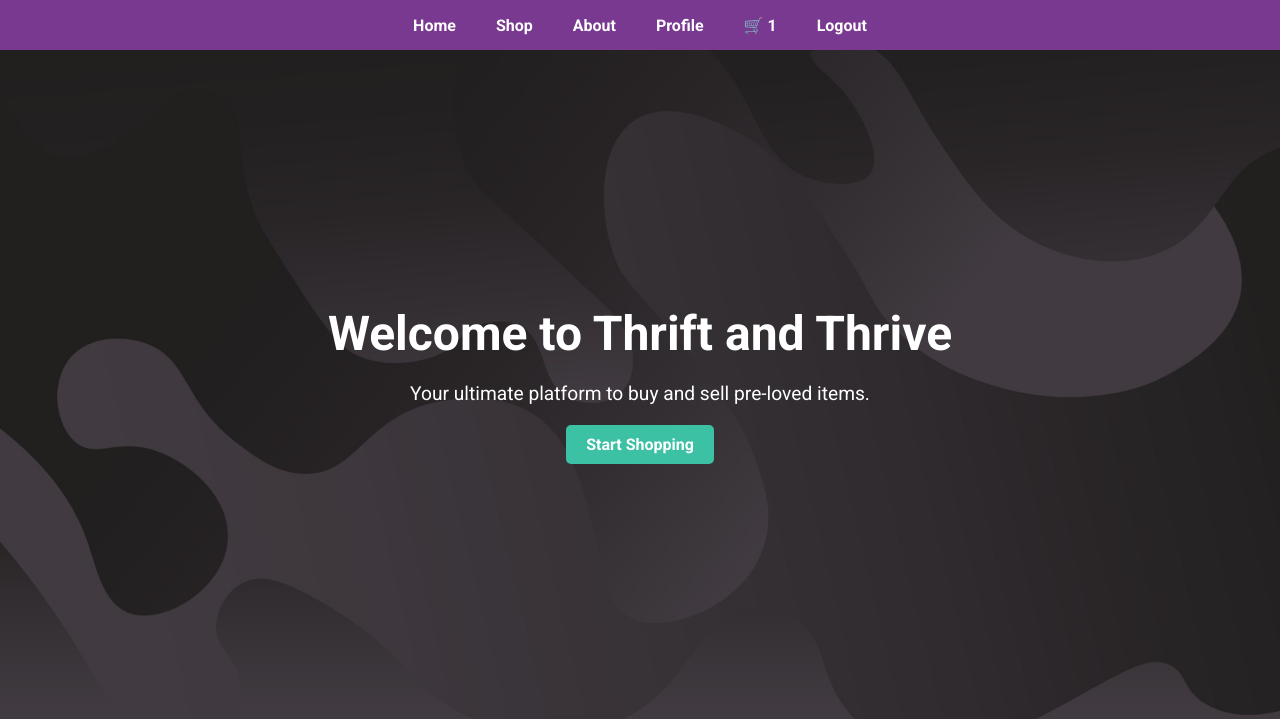
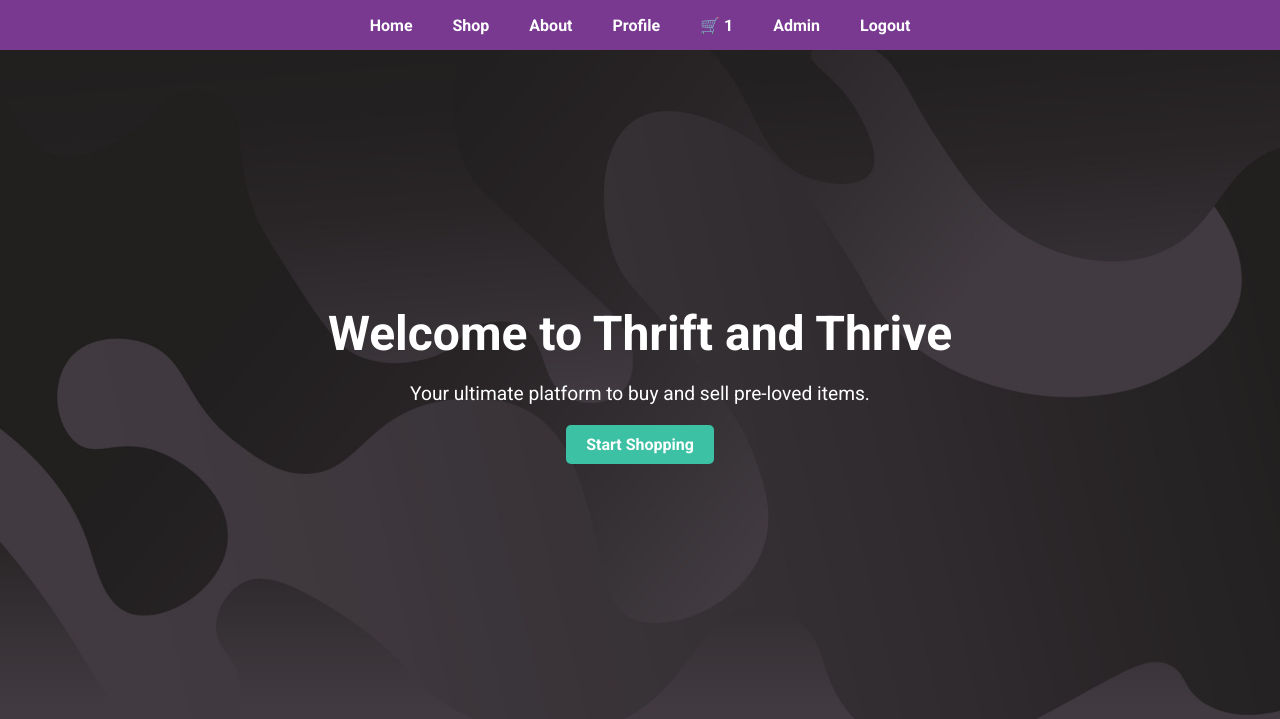
Before and after one commit to MysticHqra/Thrift-and-Thrive, a Flask app: page / in a window 1280 px wide. Shown: the top 719 px of the page. Run offline with Flask 3, Linux system fonts and the light colour scheme; the visitor is signed in with stand-in values (Sample User, id 1); tables that the repository leaves empty hold one stand-in row (values such as "Sample post"); one stand-in notice (Sample message) is shown; some libraries are stand-ins or nearby versions.

Commit message:
Added admin.html and testing routes for toggle admin

```diff
--- a/app.py
+++ b/app.py
@@ -2,6 +2,7 @@ from flask import Flask, render_template, request, redirect, url_for, flash, ses
 from flask_sqlalchemy import SQLAlchemy
 from flask_bcrypt import Bcrypt
 from werkzeug.utils import secure_filename
+from functools import wraps
 from faker import Faker
 import os
 import random
@@ -22,7 +23,8 @@ class User(db.Model):
     id = db.Column(db.Integer, primary_key=True)
     email = db.Column(db.String(150), unique=True, nullable=False)
     password = db.Column(db.String(150), nullable=False)
-    products = db.relationship('Product', backref='user', lazy=True)  # Relationship to access user's products
+    products = db.relationship('Product', backref='user', lazy=True)  # Relationship to Product
+    is_admin = db.Column(db.Boolean, default=False)  # New field for admin users
 
 class Product(db.Model):
     id = db.Column(db.Integer, primary_key=True)
@@ -238,11 +240,19 @@ def checkout():
     return render_template('checkout.html', cart_items=cart_items)
 
 @app.context_processor
-def cart_count_processor():
+def inject_user_data():
     cart_count = 0
+    is_admin = False
+
     if 'user_id' in session:
+        # Get cart count
         cart_count = Cart.query.filter_by(user_id=session['user_id']).count()
-    return dict(cart_count=cart_count)
+
+        # Check if the user is an admin
+        user = User.query.get(session['user_id'])
+        is_admin = user.is_admin if user else False
+
+    return {'cart_count': cart_count, 'is_admin': is_admin}
 
 @app.after_request
 def add_cache_control_header(response):
@@ -250,6 +260,23 @@ def add_cache_control_header(response):
     response.headers['Pragma'] = 'no-cache'
     response.headers['Expires'] = '0'
     return response
+
+def admin_required(f):
+    @wraps(f)
+    def decorated_function(*args, **kwargs):
+        user_id = session.get('user_id')
+        user = User.query.get(user_id)
+        if not user or not user.is_admin:
+            flash("Admin access required.", "error")
+            return redirect(url_for('home'))
+        return f(*args, **kwargs)
+    return decorated_function
+
+@app.route('/admin')
+@admin_required
+def admin_dashboard():
+    # Logic for managing the website, such as viewing users or products
+    return render_template('admin.html')
 
 fake = Faker()
 @app.route('/add_sample_products', methods=['GET'])
@@ -301,5 +328,25 @@ def delete_all_products():
         db.session.rollback()  # Roll back in case of an error
         return jsonify({"error": "Failed to delete products", "details": str(e)}), 500
 
+@app.route('/toggle_admin')
+def toggle_admin():
+    if 'user_id' not in session:
+        flash("You need to be logged in to toggle admin status.", "error")
+        return redirect(url_for('home'))
+
+    user_id = session['user_id']
+    user = User.query.get(user_id)
+
+    if user:
+        # Toggle the admin status
+        user.is_admin = not user.is_admin
+        db.session.commit()
+        status = "now an admin" if user.is_admin else "no longer an admin"
+        flash(f"You are {status}!", "success")
+    else:
+        flash("User not found.", "error")
+
+    return redirect(request.referrer or url_for('home'))
+
 if __name__ == '__main__':
     app.run(debug=True)
--- a/templates/cart.html
+++ b/templates/cart.html
@@ -44,6 +44,9 @@
             {% if 'user_id' in session %}
                 <a href="/profile">Profile</a>
                 <a href="/cart"><span class="cart-icon">🛒 <span class="cart-count">{{ cart_count }}</span></span></a>
+                {% if is_admin %}
+                    <a href="/admin">Admin</a>
+                {% endif %}
                 <a href="/logout">Logout</a>
             {% else %}
                 <a href="/cart"><span class="cart-icon">🛒 <span class="cart-count">{{ cart_count }}</span></span></a>
--- a/templates/index.html
+++ b/templates/index.html
@@ -44,6 +44,9 @@
             {% if 'user_id' in session %}
                 <a href="/profile">Profile</a>
                 <a href="/cart"><span class="cart-icon">🛒 <span class="cart-count">{{ cart_count }}</span></span></a>
+                {% if is_admin %}
+                    <a href="/admin">Admin</a>
+                {% endif %}
                 <a href="/logout">Logout</a>
             {% else %}
                 <a href="/cart"><span class="cart-icon">🛒 <span class="cart-count">{{ cart_count }}</span></span></a>
--- a/templates/shop.html
+++ b/templates/shop.html
@@ -46,6 +46,9 @@
             {% if 'user_id' in session %}
                 <a href="/profile">Profile</a>
                 <a href="/cart"><span class="cart-icon">🛒 <span class="cart-count">{{ cart_count }}</span></span></a>
+                {% if is_admin %}
+                    <a href="/admin">Admin</a>
+                {% endif %}
                 <a href="/logout">Logout</a>
             {% else %}
                 <a href="/cart"><span class="cart-icon">🛒 <span class="cart-count">{{ cart_count }}</span></span></a>
```
Also changed, not shown: templates/admin.html (added, +62 -0 lines).
